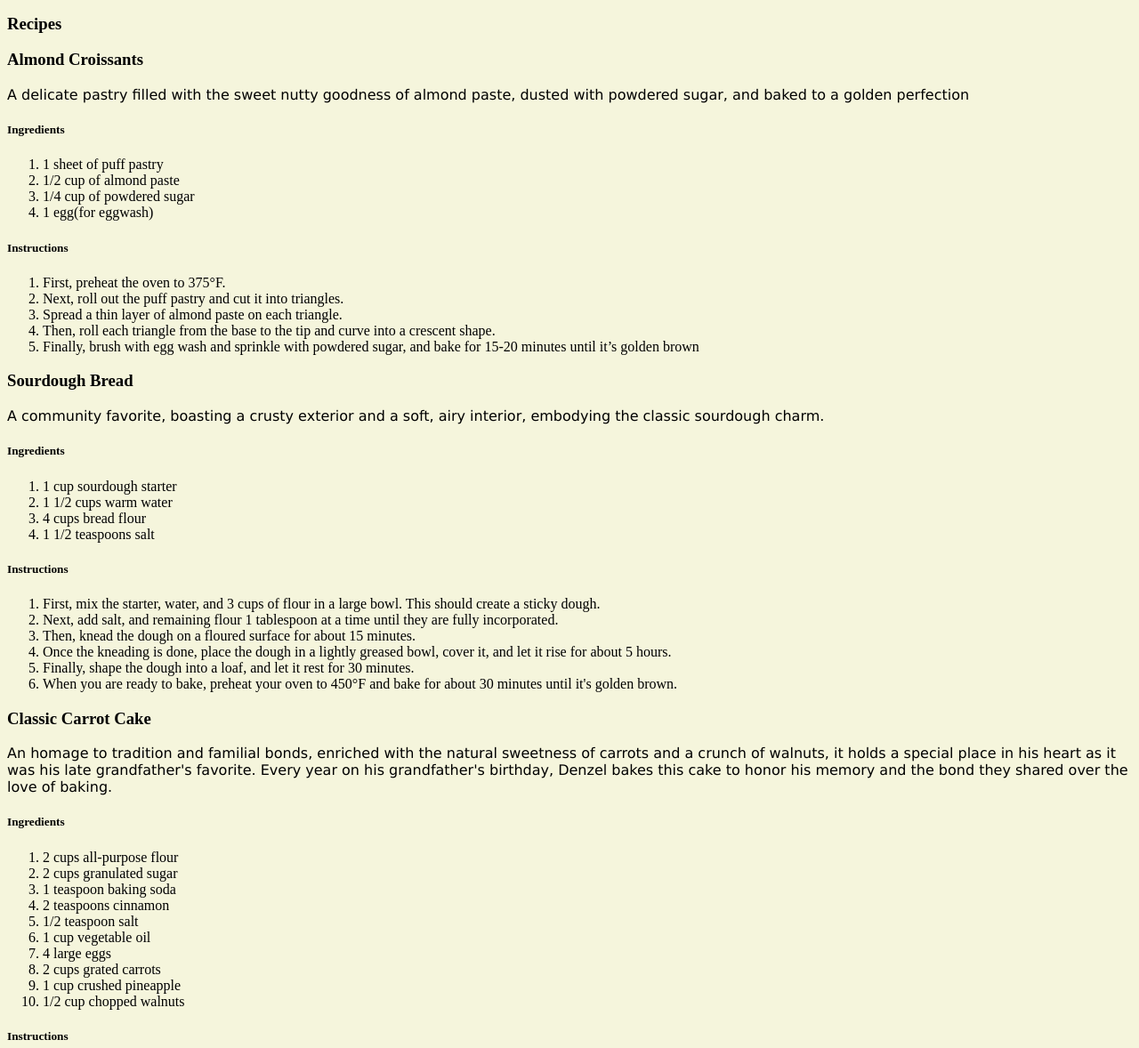
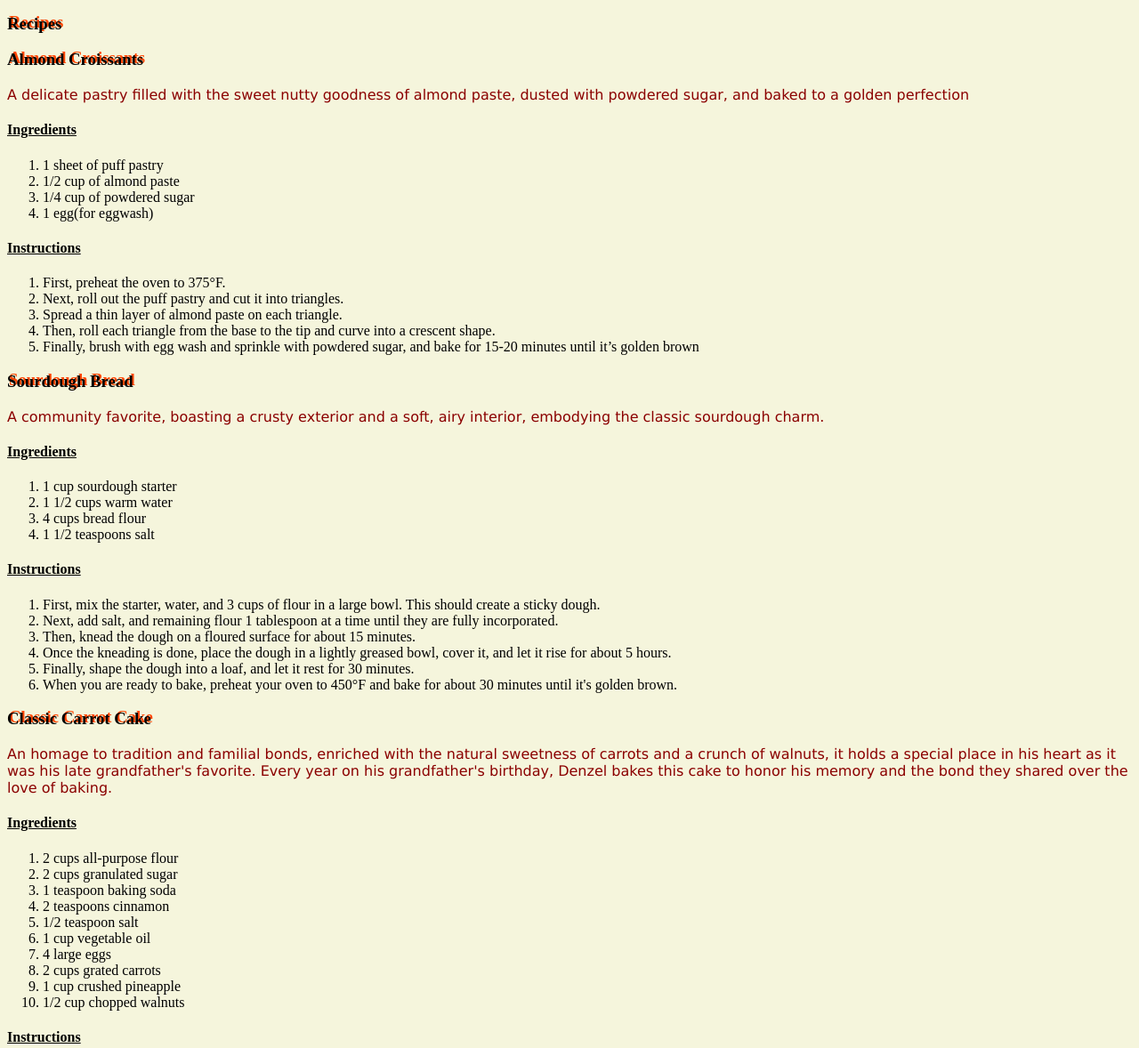
Before and after one commit to Thomas-A-Edison-CTE-HS/farzanac, a plain HTML site: page project1.html in a window 1280 px wide. Shown: the part 140-1318 px from the top of the page at 89% size. Drawn offline with Linux system fonts and the light colour scheme.

Commit message:
two updates !

```diff
--- a/project1.css
+++ b/project1.css
@@ -7,5 +7,11 @@ h1 {
 }
 p {
     font-family:'Lucida Sans Regular';
-   color: h;
+   color: darkred;
 }
+h3 {
+    text-shadow: 2px -2px orangered;
+}
+h4 {
+    text-decoration: underline;
+}
--- a/project1.html
+++ b/project1.html
@@ -12,14 +12,14 @@
     <h3>Recipes</h3>
     <h3>Almond Croissants</h3>
     <p>A delicate pastry filled with the sweet nutty goodness of almond paste, dusted with powdered sugar, and baked to a golden perfection</p>
-    <h5>Ingredients</h5>
+    <h4>Ingredients</h4>
     <ol>
         <li>1 sheet of puff pastry</li>
         <li>1/2 cup of almond paste</li>
         <li>1/4 cup of powdered sugar</li>
         <li>1 egg(for eggwash)</li>
     </ol>
-    <h5>Instructions</h5>
+    <h4>Instructions</h4>
     <ol>
 <li>First, preheat the oven to 375°F.</li>
 <li>Next, roll out the puff pastry and cut it into triangles.</li>
@@ -29,14 +29,14 @@
     </ol>
     <h3>Sourdough Bread</h3>
    <p>A community favorite, boasting a crusty exterior and a soft, airy interior, embodying the classic sourdough charm.</p>
-<h5>Ingredients</h5>
+<h4>Ingredients</h4>
 <ol>
     <li>1 cup sourdough starter</li>
     <li>1 1/2 cups warm water</li>
     <li>4 cups bread flour</li>
     <li>1 1/2 teaspoons salt</li>
 </ol>
-<h5>Instructions</h5>
+<h4>Instructions</h4>
 <ol>
 <li>First, mix the starter, water, and 3 cups of flour in a large bowl. This should create a sticky dough.</li>
 <li>Next, add salt, and remaining flour 1 tablespoon at a time until they are fully incorporated.</li>
@@ -47,7 +47,7 @@
 </ol>
     <h3>Classic Carrot Cake</h3>
 <p>An homage to tradition and familial bonds, enriched with the natural sweetness of carrots and a crunch of walnuts, it holds a special place in his heart as it was his late grandfather's favorite. Every year on his grandfather's birthday, Denzel bakes this cake to honor his memory and the bond they shared over the love of baking.</p>
-<h5>Ingredients</h5>
+<h4>Ingredients</h4>
 <ol>
     <li>2 cups all-purpose flour</li>
     <li> 2 cups granulated sugar</li>
@@ -60,7 +60,7 @@
     <li>1 cup crushed pineapple</li>
     <li> 1/2 cup chopped walnuts</li>
     </ol>
-<h5>Instructions</h5>
+<h4>Instructions</h4>
 <ol>
     <li>First, preheat the oven to 350°F</li>
     <li>Next, mix together the flour, sugar, baking soda, cinnamon, and salt in a large bowl</li>
```
